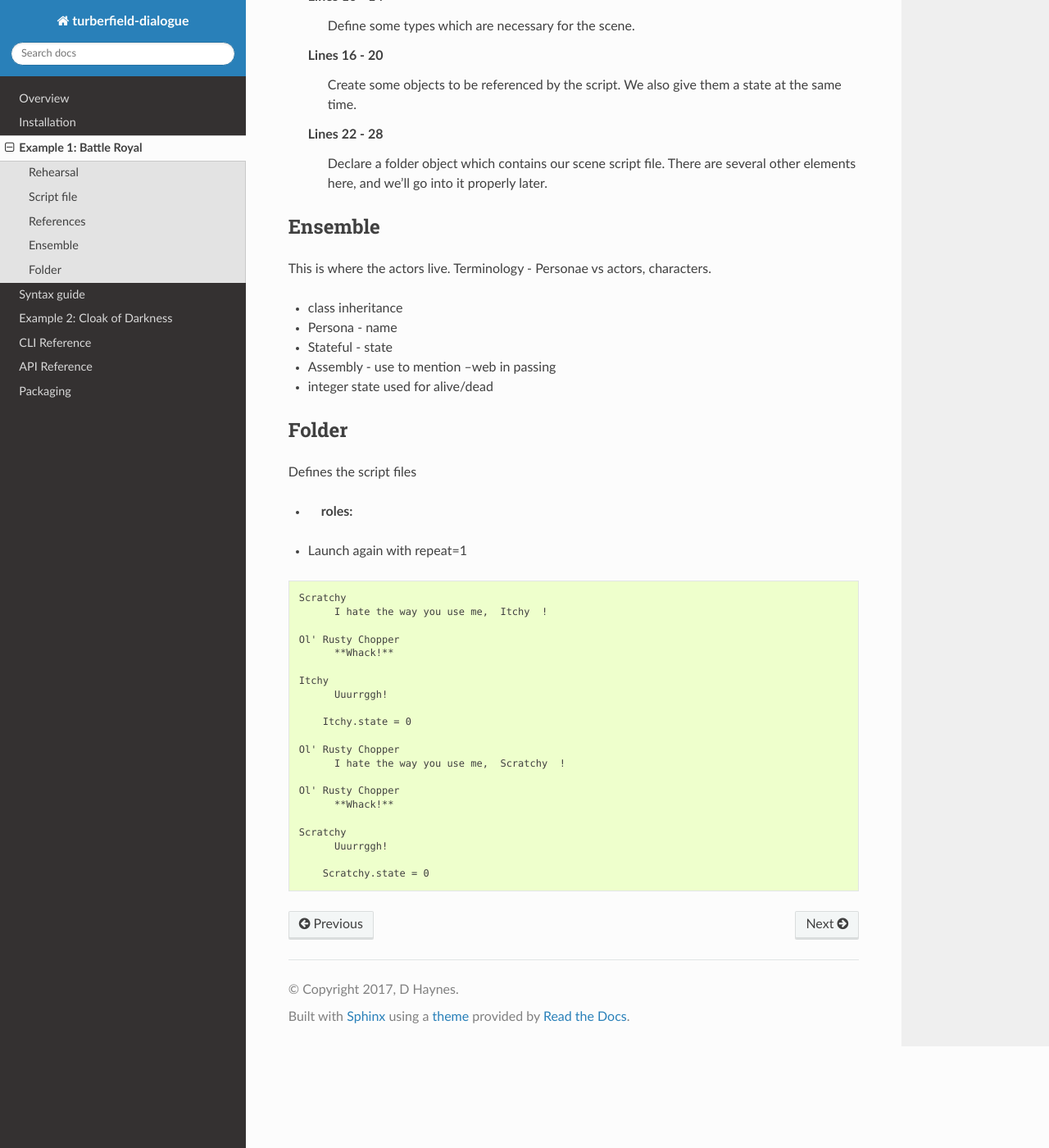
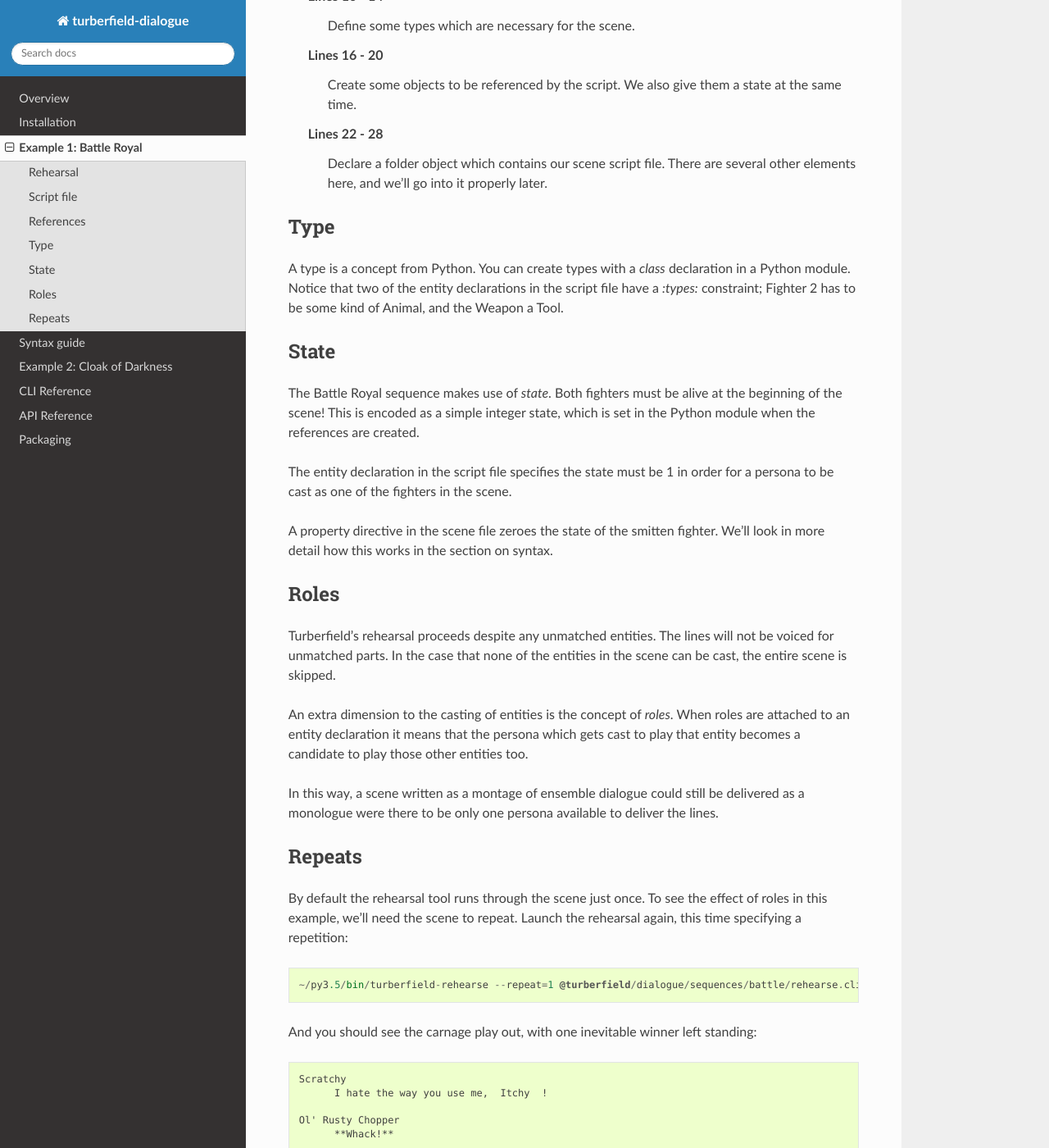
Before and after one commit to tundish/turberfield-dialogue, a Sphinx documentation site: the page built from turberfield/dialogue/doc/battle.rst, in a window 1280 px wide and 1400 px high, scrolled down 3450 px. Shown: the whole window at 82% size. Built offline with Sphinx 7.4.7 and the Read the Docs theme 2.0.0, drawn with Linux system fonts in a browser that asks for light colours; some of the changed text lies outside the part shown.

Commit message:
Added more detail to battle page.

```diff
--- a/turberfield/dialogue/doc/battle.rst
+++ b/turberfield/dialogue/doc/battle.rst
@@ -46,8 +46,8 @@ On Windows 8.1::
     Further instructions will give the Linux form of commands only, and omit the prompt
     character.
 
-Over the course of a few seconds, here's what should see in your terminal window. There's also
-a sound effect at the appropriate point::
+Here's what should see in your terminal window. The dialogue is delivered incrementally.
+There's also a sound effect at the appropriate point::
 
       Scratchy
               I hate the way you use me,  Itchy  !
@@ -134,7 +134,6 @@ Here below are its main features.
 
 
 .. code-block:: python
-   :linenos:
 
     import itertools
 
@@ -182,27 +181,53 @@ This file does five important things:
         There are several other elements here, and we'll go into it properly
         later.
 
-Ensemble
-========
+Type
+====
 
-This is where the actors live.
-Terminology - Personae vs actors, characters.
+A type is a concept from Python. You can create types with a `class` declaration
+in a Python module. Notice that two of the entity declarations in the script file
+have a `:types:` constraint; Fighter 2 has to be some kind of Animal, and the
+Weapon a Tool.
 
-* class inheritance
-* Persona - name
-* Stateful - state
-* Assembly - use to mention --web in passing
-* integer state used for alive/dead
+State
+=====
 
-Folder
-======
+The Battle Royal sequence makes use of `state`. Both fighters must be
+alive at the beginning of the scene! This is encoded as a simple integer state,
+which is set in the Python module when the references are created.
 
-Defines the script files
+The entity declaration in the script file specifies the state must be 1 in
+order for a persona to be cast as one of the fighters in the scene.
 
-* :roles:
-* Launch again with repeat=1
+A property directive in the scene file zeroes the state of the smitten
+fighter. We'll look in more detail how this works in the section on syntax.
 
-::
+Roles
+=====
+
+Turberfield's rehearsal proceeds despite any unmatched entities. The
+lines will not be voiced for unmatched parts. In the case that none of
+the entities in the scene can be cast, the entire scene is skipped.
+
+An extra dimension to the casting of entities is the concept of `roles`.
+When roles are attached to an entity declaration it means that the
+persona which gets cast to play that entity becomes a candidate to
+play those other entities too.
+
+In this way, a scene written as a montage of ensemble dialogue could
+still be delivered as a monologue were there to be only one persona
+available to deliver the lines.
+
+Repeats
+=======
+
+By default the rehearsal tool runs through the scene just once. To see the
+effect of roles in this example, we'll need the scene to repeat. Launch
+the rehearsal again, this time specifying a repetition::
+
+    ~/py3.5/bin/turberfield-rehearse --repeat=1 @turberfield/dialogue/sequences/battle/rehearse.cli
+
+And you should see the carnage play out, with one inevitable winner left standing::
 
     Scratchy
           I hate the way you use me,  Itchy  !
```
Also changed, not shown: other parts of turberfield/dialogue/doc/battle.rst (+1 -1 lines), turberfield/dialogue/doc/syntax.rst (+7 -0 lines).
